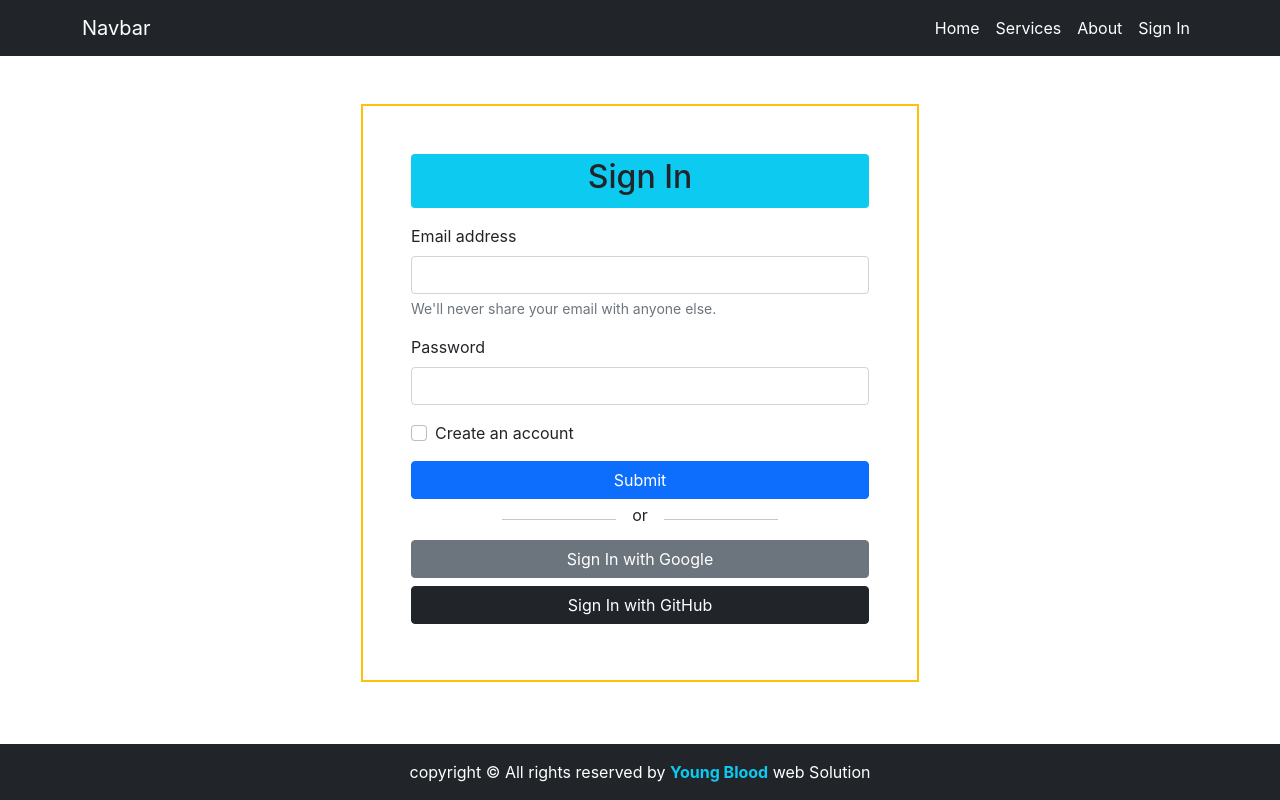
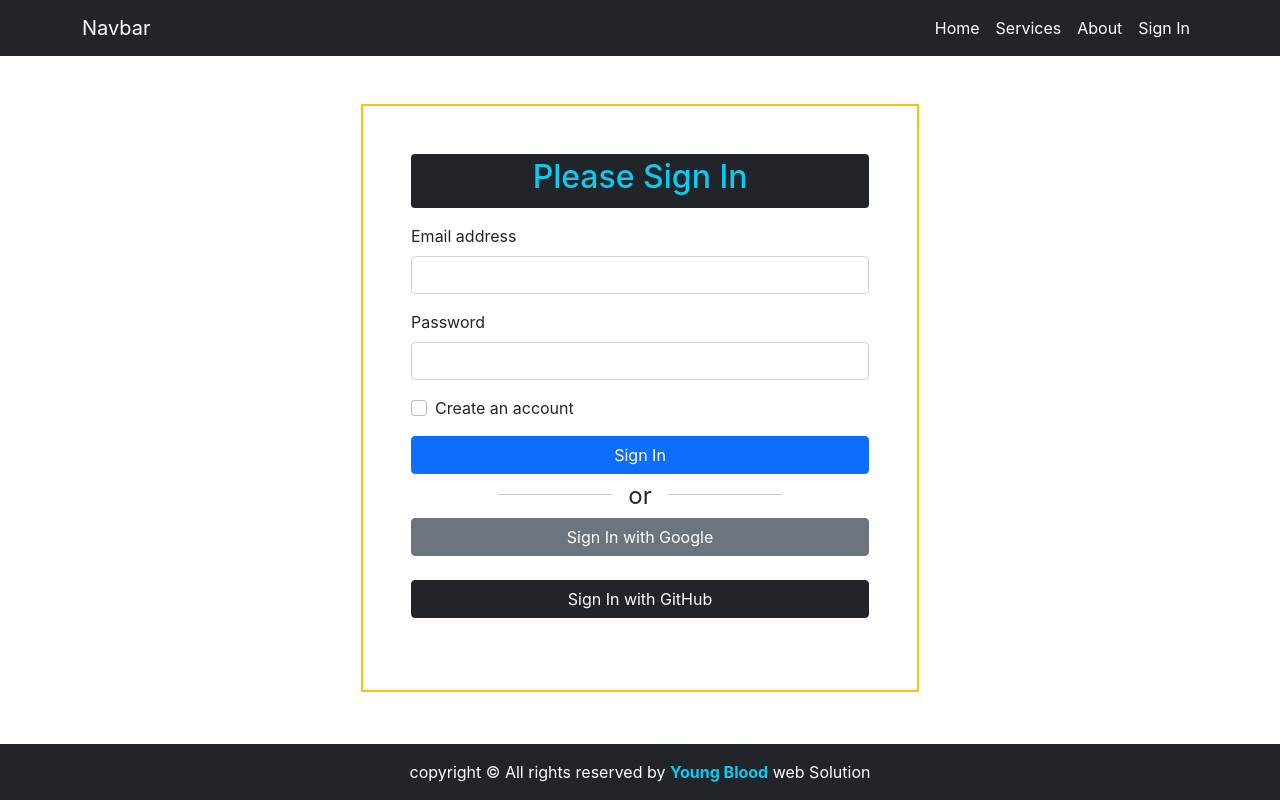
Before and after one commit to frsiam/hotel-management-authenticatiion, a React (Create React App) app: page /signin in a window 1280 px wide. Built offline with nearby package versions, Linux system fonts and the light colour scheme.

Commit message:
signup page sesign

```diff
--- a/package.json
+++ b/package.json
@@ -9,6 +9,7 @@
     "firebase": "^9.6.10",
     "react": "^18.0.0",
     "react-dom": "^18.0.0",
+    "react-firebase-hooks": "^5.0.3",
     "react-router-dom": "^6.3.0",
     "react-scripts": "5.0.0",
     "web-vitals": "^2.1.4"
--- a/src/App.js
+++ b/src/App.js
@@ -3,6 +3,7 @@ import './App.css';
 import About from './Pages/About/About';
 import Home from './Pages/Home/Home';
 import NotFound from './Pages/NotFound/NotFound';
+import RequireAuth from './Pages/RequireAuth/RequireAuth';
 import Services from './Pages/Services/Services';
 import Footer from './Pages/Shared/Footer/Footer';
 import Header from './Pages/Shared/Header/Header';
@@ -11,15 +12,19 @@ import SignIn from './Pages/SignIn/SignIn';
 function App() {
   return (
     <div>
-      <Header/>
+      <Header />
       <Routes>
-        <Route path='/' element={<Home/>}></Route>
-        <Route path='/services' element={<Services/>}></Route>
-        <Route path='/about' element={<About/>}></Route>
-        <Route path='/signin' element={<SignIn/>}></Route>
-        <Route path='*' element={<NotFound/>}></Route>
+        <Route path='/' element={<Home />}></Route>
+        <Route path='/services' element={
+          <RequireAuth>
+            <Services />
+          </RequireAuth>
+        }></Route>
+        <Route path='/about' element={<About />}></Route>
+        <Route path='/signin' element={<SignIn />}></Route>
+        <Route path='*' element={<NotFound />}></Route>
       </Routes>
-      <Footer/>
+      <Footer />
     </div>
   );
 }
--- /dev/null
+++ b/src/Pages/RequireAuth/RequireAuth.js
@@ -0,0 +1,16 @@
+import React from 'react';
+import { useAuthState } from 'react-firebase-hooks/auth';
+import { Navigate, useLocation } from 'react-router-dom';
+import auth from '../../firebase.init';
+
+const RequireAuth = ({children}) => {
+    const [user] = useAuthState(auth)
+    const location = useLocation()
+
+    if(!user){
+        return <Navigate to="/signin" state={{ from: location }} replace />;
+    }
+    return children;
+};
+
+export default RequireAuth;
--- a/src/Pages/SignIn/SignIn.js
+++ b/src/Pages/SignIn/SignIn.js
@@ -1,11 +1,16 @@
-import { GithubAuthProvider, GoogleAuthProvider, signInWithPopup } from 'firebase/auth';
+import { createUserWithEmailAndPassword, GithubAuthProvider, GoogleAuthProvider, signInWithPopup } from 'firebase/auth';
 import React, { useState } from 'react';
 import auth from '../../firebase.init';
 
 const SignIn = () => {
     const googleProvider = new GoogleAuthProvider();
     const githubProvider = new GithubAuthProvider()
-    const [registered, setRegistered] = useState()
+    const [registered, setRegistered] = useState(false)
+    const [name, setName] = useState('')
+    const [email, setEmail] = useState('')
+    const [password, setPassword] = useState('')
+
+    // create new user
 
     const handleGoogleLogIn = () => {
         signInWithPopup(auth, googleProvider)
@@ -30,15 +35,26 @@ const SignIn = () => {
         })
     }
 
+    const handleName = event => {
+        setName(event.target.value);
+    }
     const handleEmail = event => {
-        console.log(event.target.value);
+        setEmail(event.target.value);
     }
     const handlePassword = event => {
-        console.log(event.target.value);
+        setPassword(event.target.value);
     }
     const handleFormSubmit = event => {
         console.log('form submit');
         event.preventDefault();
+        createUserWithEmailAndPassword(auth, email, password)
+        .then(res => {
+            const user = res.user;
+            console.log(user)
+        })
+        .catch(error => {
+            console.error(error)
+        })
     }
     const handleRegistered = event => {
         console.log(event.target.checked)
@@ -47,14 +63,18 @@ const SignIn = () => {
     return (
         <div className='container mt-5'>
             <div className='w-50 mx-auto border border-2 border-warning p-5'>
-                <div className='bg-info border-0 rounded text-center py-1 mb-3'>
-                    <h2>Sign In</h2>
+                <div className='bg-dark border-0 rounded text-center py-1 mb-3'>
+                    <h2 className='text-info'>Please {registered ? 'Sign Up' : 'Sign In'}</h2>
                 </div>
                 <form onSubmit={handleFormSubmit}>
+                    {registered && <div className="mb-3">
+                        <label className="form-label">Your Name</label>
+                        <input onBlur={handleName} type="text" className="form-control" />
+                    </div>}
                     <div className="mb-3">
                         <label className="form-label">Email address</label>
                         <input onBlur={handleEmail} type="email" className="form-control" id="exampleInputEmail1" aria-describedby="emailHelp" />
-                        <div id="emailHelp" className="form-text">We'll never share your email with anyone else.</div>
+                        {registered && <div id="emailHelp" className="form-text">We'll never share your email with anyone else.</div>}
                     </div>
                     <div className="mb-3">
                         <label className="form-label">Password</label>
@@ -65,18 +85,18 @@ const SignIn = () => {
                         <label className="form-check-label">Create an account</label>
                     </div>
                     <div className='text-center'>
-                        <button type="submit" className="btn btn-primary w-100">Submit</button>
+                        <button type="submit" className="btn btn-primary w-100">{registered ? 'Sign Up' : 'Sign In'}</button>
                     </div>
                 </form>
                 <div className='d-flex justify-content-center mt-1'>
                     <div className='w-25'><hr /></div>
-                    <div className='mx-3'><span>or</span></div>
+                    <div className='mx-3'><span className='fs-4'>or</span></div>
                     <div className='w-25'><hr /></div>
                 </div>
                 <div className='my-1 text-center'>
                     <button onClick={handleGoogleLogIn} className='btn btn-secondary w-100'>Sign In with Google</button>
                 </div>
-                <div className='my-2 text-center'>
+                <div className='my-4 text-center'>
                     <button onClick={handleGithubLogIn} className='btn btn-dark w-100'>Sign In with GitHub</button>
                 </div>
             </div>
```
Also changed, not shown: 1 other file (tests, documents, lock files or other folders).
